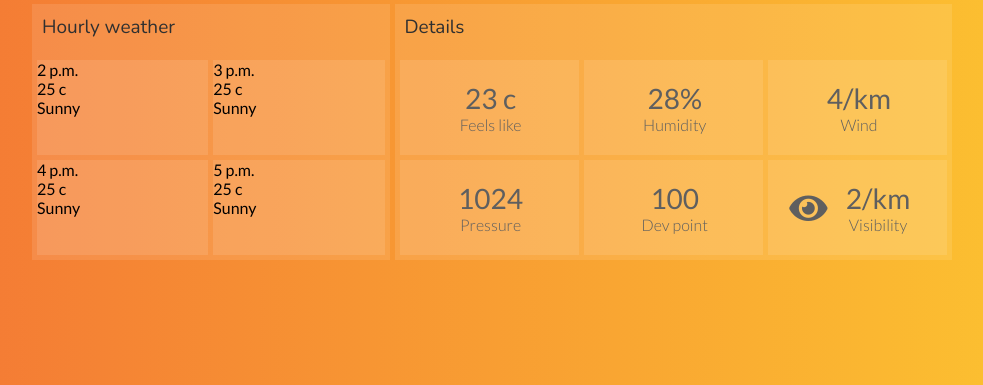
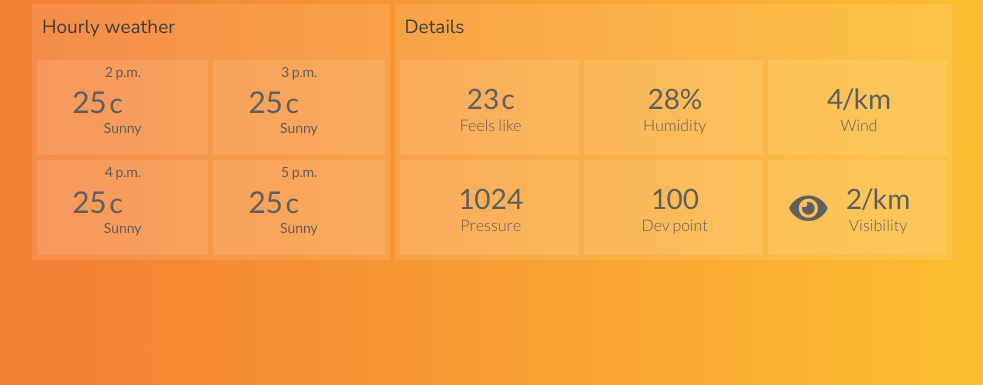
Before and after one commit to jurekledzinski/Weather-app, a PHP site: page / in a window 1280 px wide. Shown: the part 415-800 px from the top of the page, without its empty margins (148-1131 px from the left). Run offline with PHP 8.4, Linux system fonts and the light colour scheme; some libraries are stand-ins or nearby versions.

Commit message:
Style hourly weather part of app

```diff
--- a/css/main.css
+++ b/css/main.css
@@ -217,12 +217,27 @@ body {
   background-color: rgba(255, 255, 255, 0.1);
 }
 
+.slider__time {
+  padding-left: 5px;
+  color: #5f5f5f;
+}
+
+.slider__icon-hour-weather {
+  color: #5f5f5f;
+  font-size: 2.8rem;
+  text-align: center;
+}
+
+.slider__hour-weather-description {
+  color: #5f5f5f;
+}
+
 .slider__box-2-title,
 .slider__box-3-title,
 .slider__box-4-title {
   width: 100%;
   padding: 10px;
-  color: #303030;
+  color: #3f3f3f;
   font-size: 1.4rem;
   font-weight: 300;
   font-family: "Nunito", sans-serif;
@@ -244,6 +259,58 @@ body {
   grid-template-areas:
     "boxHourlyWeatherOne boxHourlyWeatherTwo"
     "boxHourlyWeatherThree boxHourlyWeatherFour";
+}
+
+.slider__box-3 {
+  width: 100%;
+}
+
+.slider__box-3-wrapper {
+  display: flex;
+}
+
+.slider__box-3-left {
+  width: 50%;
+  display: flex;
+  justify-content: flex-end;
+  align-items: center;
+}
+
+.slider__hourly-weather-time {
+  padding: 3px;
+  color: #5f5f5f;
+  font-size: 1.4rem;
+  text-align: center;
+}
+
+.slider__hourly-weather-description {
+  color: #5f5f5f;
+  font-size: 1.4rem;
+  text-align: center;
+}
+
+.slider__hourly-weather-temperature-wrapper {
+  color: #5f5f5f;
+  font-size: 3rem;
+}
+
+.slider__hourly-icon-celsius {
+  margin-left: -3px;
+  color: #5f5f5f;
+  font-size: 2.8rem;
+}
+
+.slider__box-3-right {
+  width: 50%;
+  display: flex;
+  flex-direction: column;
+  justify-content: center;
+  align-items: center;
+}
+
+.slider__hourly-icon-weather {
+  color: #5f5f5f;
+  font-size: 4rem;
 }
 
 .slider__box-3:nth-child(1) {
@@ -299,9 +366,12 @@ body {
 
 .slider__box-details-icon {
   display: block;
-  /* color: #080808; */
   color: #5f5f5f;
   font-size: 1rem;
+}
+
+.slider__box-details-text-icon {
+  margin-left: -3px;
 }
 
 .slider__box-4-part2 {
```
